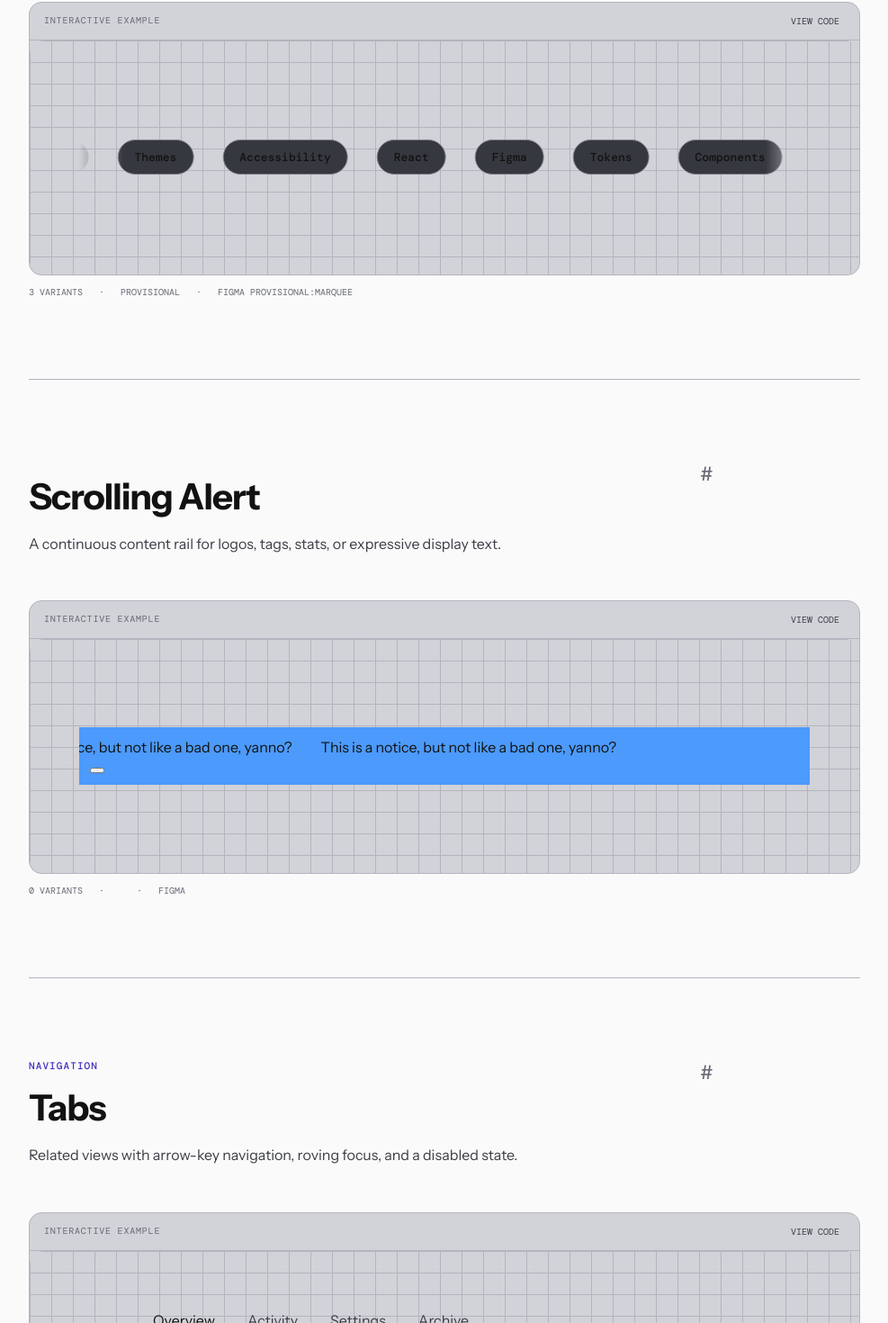
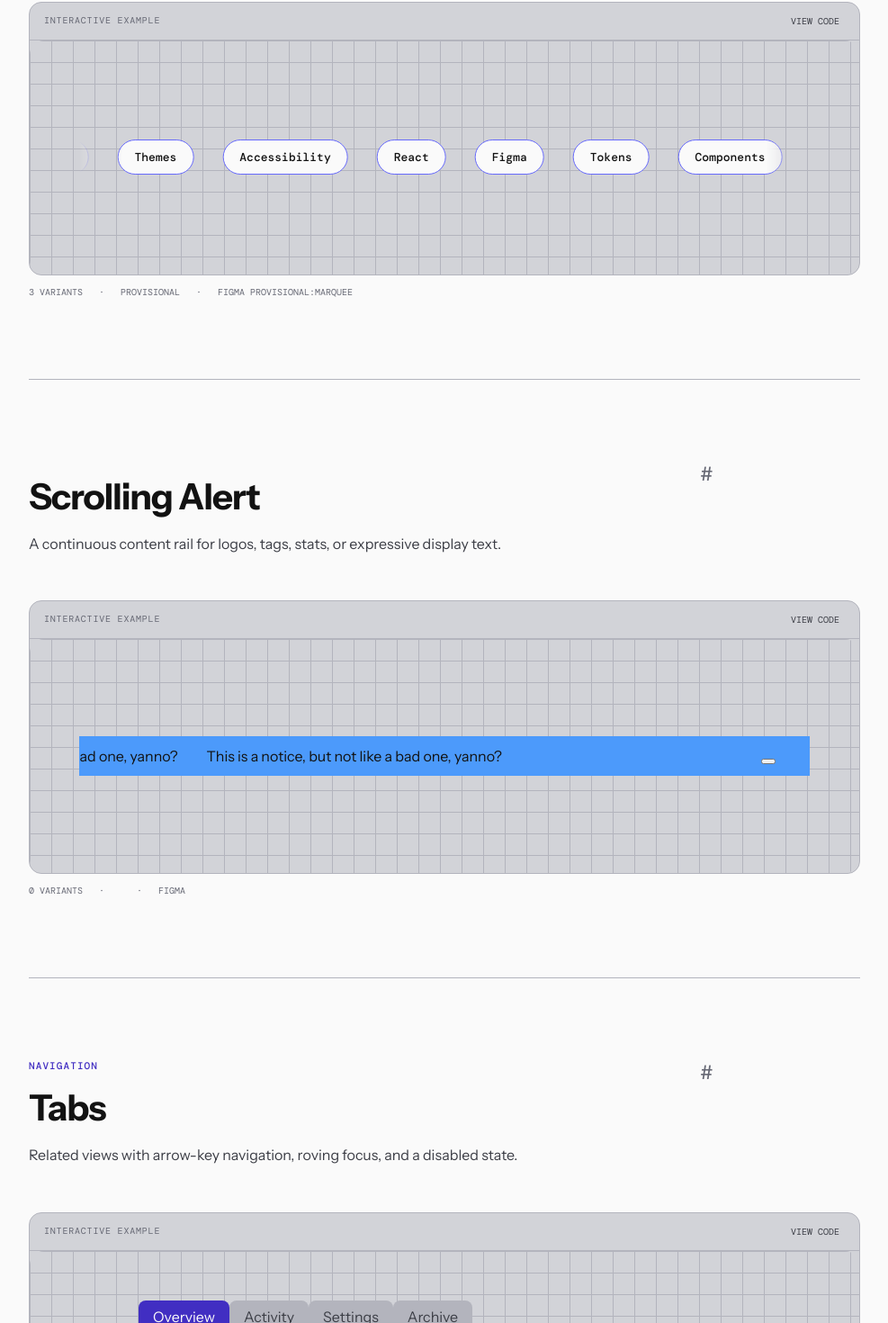
Before and after one commit to XileHorizon/UIFormaKit, a React (Vite) app: page / in a window 1280 px wide. Shown: the part 3908-5378 px from the top of the page at 90% size, without its empty margins (276-1263 px from the left). Built offline with nearby package versions, Linux system fonts and the light colour scheme.

Commit message:
pushing for access 2

```diff
--- a/src/styles.css
+++ b/src/styles.css
@@ -19,7 +19,7 @@ input {
 .starter-slide h3 { margin:40px 0 8px; font-size:28px; }
 .starter-slide p,.uf-tabs__panel p { margin:0; color:var(--uf-color-text-secondary); }
 .uf-tabs__panel h3 { margin:0 0 8px; }
-.marquee-pill { padding:10px 18px; border:1px solid var(--uf-color-border-default); border-radius:var(--uf-radius-full); background:var(--uf-color-background-raised); font:500 13px var(--uf-font-mono); }
+.marquee-pill { padding:10px 18px; border:1px solid var(--uf-color-action-primary-border); border-radius:var(--uf-radius-full); background:var(--uf-color-background-page); font:500 13px var(--uf-font-mono); }
 .docs {
   --docs-page: var(--uf-color-background-page);
   --docs-panel: var(--uf-color-background-raised);
--- a/src/ui/Scroll.tsx
+++ b/src/ui/Scroll.tsx
@@ -8,16 +8,18 @@ export interface ScrollProps {
   label?: string;
 }
 
-export function Scroll({ children, duration = 24, direction = "left", pauseOnHover = true, label }: ScrollProps) {
+export function Scroll({ children, duration = 24, direction = "right", pauseOnHover = true, label }: ScrollProps) {
   const style = { "--uf-scroll-duration": `${duration}s` } as CSSProperties;
   return (
     <div className="uf-scroll" data-direction={direction} data-pause-on-hover={pauseOnHover || undefined} aria-label={label} style={style}>
-
       <div className="uf-scroll__track">
         <div className="uf-scroll__group">{children}</div>
         <div className="uf-scroll__group" aria-hidden="true">{children}</div>
       </div>
+      <div>
       <button> </button>
     </div>
+    </div>
+
   );
 }
--- a/src/ui/content-components.css
+++ b/src/ui/content-components.css
@@ -12,10 +12,10 @@
 .uf-marquee[data-pause-on-hover]:hover .uf-marquee__track { animation-play-state:paused; }
 @keyframes uf-marquee { to { transform:translateX(-50%); } }
 
-.uf-scroll { width:100%; padding: 12px; overflow:hidden; background:var(--uf-color-info-300)}
+.uf-scroll { width:100%; padding: 12px; overflow:hidden; background:var(--uf-color-info-300); display: flex; justify-content: center;}
 .uf-scroll__track { display:flex; width:max-content; animation:uf-scroll var(--uf-scroll-duration,24s) linear infinite;  }
 .uf-scroll__group { display:flex; align-items:center; gap:var(--uf-space-8); min-width:max-content; padding-right:var(--uf-space-8); }
-.uf-scroll[data-direction="right"] .uf-scroll__track { animation-direction:left; }
+.uf-scroll[data-direction="right"] .uf-scroll__track { animation-direction: reverse; }
 @keyframes uf-scroll { to { transform:translateX(-50%); } }
 
 
@@ -30,9 +30,9 @@
 .uf-carousel__dots button[aria-current] { width:24px; border-radius:var(--uf-radius-full); background:var(--uf-color-action-primary-default); }
 
 .uf-tabs { width:min(100%,680px); }
-.uf-tabs__list { display:flex; gap:var(--uf-space-1); overflow-x:auto; border-bottom:var(--uf-border-hairline) solid var(--uf-color-border-default); }
-.uf-tabs__list button { position:relative; padding:var(--uf-space-3) var(--uf-space-4); border:0; color:var(--uf-color-text-secondary); background:transparent; cursor:pointer; }
-.uf-tabs__list button[aria-selected="true"] { color:var(--uf-color-text-primary); }
+.uf-tabs__list { display:flex; gap: -10px ; overflow-x: none; border-bottom:var(--uf-border-hairline) solid var(--uf-color-border-default); }
+.uf-tabs__list button { position:relative; padding:var(--uf-space-2) var(--uf-space-4); border:0; color:var(--uf-color-text-secondary); background: var(--uf-color-border-subtle); cursor:pointer;border-top-left-radius: 8px; border-top-right-radius: 8px; }
+.uf-tabs__list button[aria-selected="true"] { color:var(--uf-color-background-page); background:var(--uf-color-action-primary-default); border-top-left-radius: 8px; border-top-right-radius: 8px;}
 .uf-tabs__list button[aria-selected="true"]::after { content:""; position:absolute; inset:auto 0 -1px; height:2px; background:var(--uf-color-action-primary-default); }
 .uf-tabs__panel { min-height:150px; padding:var(--uf-space-6) var(--uf-space-4); outline-offset:2px; }
 
```
